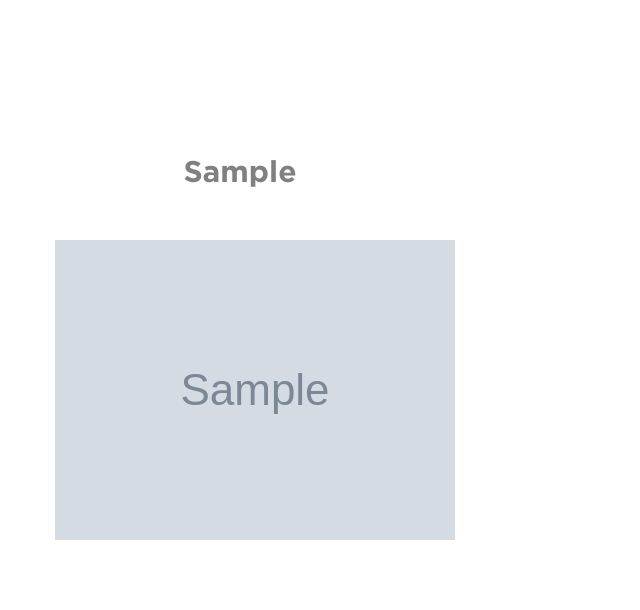
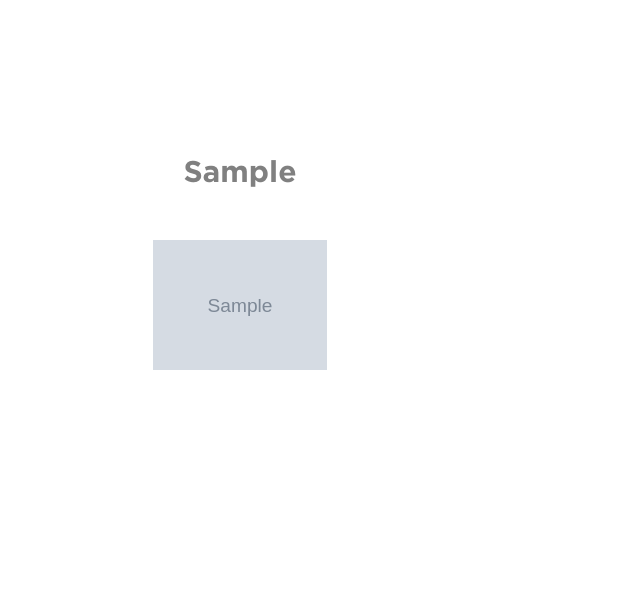
Before and after one commit to marinamaluta/livrarias, a Django app: page /tema/1/ in a window 1280 px wide. Shown: the part 656-1266 px from the top of the page, without its empty margins (0-640 px from the left). After the commit the page ends 1026 px from the top, so only its background shows below. Run offline with Django 3.2, Linux system fonts and the light colour scheme; tables that the repository leaves empty hold one stand-in row (values such as "Sample post"); grey boxes marked "Sample" are stand-in pictures; some libraries are stand-ins or nearby versions; some web fonts are replaced.

Commit message:
tamanho icone - agora vai!

```diff
--- a/conteudos/templates/conteudos/tema.html
+++ b/conteudos/templates/conteudos/tema.html
@@ -36,7 +36,7 @@
                         <a href="{% url 'tema-tipo' x v %}">
                            <!-- <i class="{{tipo_img|get_item:k }} fa-5x" aria-hidden="true" class="img-circle img-responsive" alt="Resultado de imagem para combo1"
                                 title="Resultado de imagem para combo1"></i>-->
-                            <img class=" img.padrao" src="{{tipo_img|get_item:k }}">
+                            <img class=" img.padrao" src="{{tipo_img|get_item:k }}" style="height:130px;">
                         </a>
                     </div>
                     </br>
--- a/static/css/estilo.css
+++ b/static/css/estilo.css
@@ -276,7 +276,7 @@ fieldset[disabled] .btn-xl.active {
 
 .display-5{
   color:gray;
-  font-weight: initial;
+  font-weight: lighter;
 
 }
 
```
